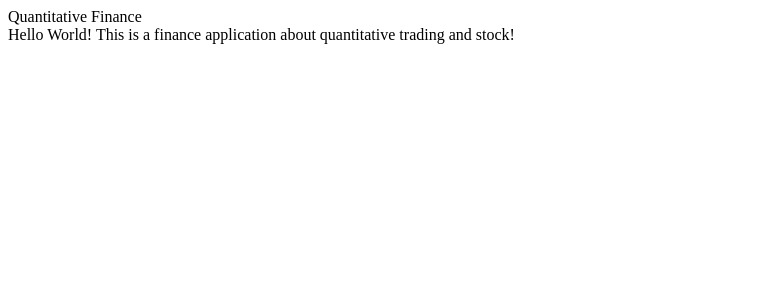
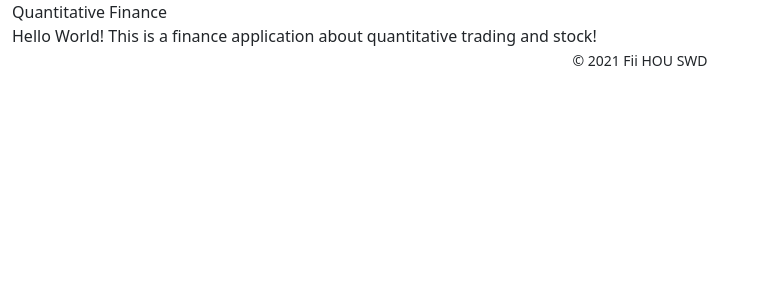
Before and after one commit to quananhle/Quantitative-Finance-Stock-Prediction-with-Django-framework, a Django app: template stock/templates/stock.html in a window 1280 px wide. Shown: the top 300 px of the page, without its empty margins (0-762 px from the left). Run offline with Django 4.2, Linux system fonts and the light colour scheme; the template is opened without the code that fills it, so the values that code supplies are empty; parts of the project's set-up code (start-up, migrations or seed data) failed here and were passed over; some libraries are stand-ins or nearby versions.

Commit message:
Frontend Template Main Page

```diff
--- a/stock/templates/stock.html
+++ b/stock/templates/stock.html
@@ -1,8 +1,11 @@
+{% extends 'main/index.html' %}
 {% block content %}
 {% load static %}
 
 <!doctype html>
 <html lang="en">
+  <main class="page-content">
+    <div class="container-fluid">
       <head>
         <div>
           <header>Quantitative Finance</header>
@@ -13,6 +16,13 @@
             Hello World! This is a finance application about quantitative trading and stock!
         </div>
       </body>
+    </div>
+    <footer class="text-center">
+      <div class="mb-2">
+          <small id='footer'>© 2021 Fii HOU SWD</small>
+      </div>
+  </footer>
+  </main>
 </html>
-
+<script src="{% static 'apps/price_calculator/priceCalculator.js' %}"></script>
 {% endblock content %}
```
Lines whose indentation alone changed are shown as unchanged.
